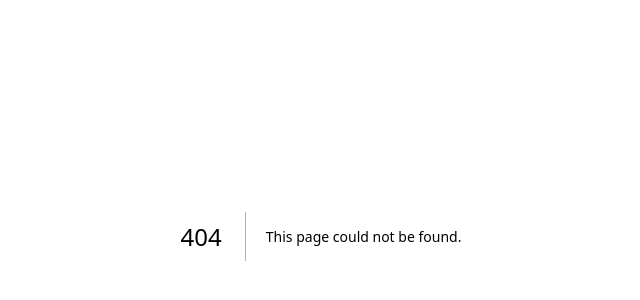
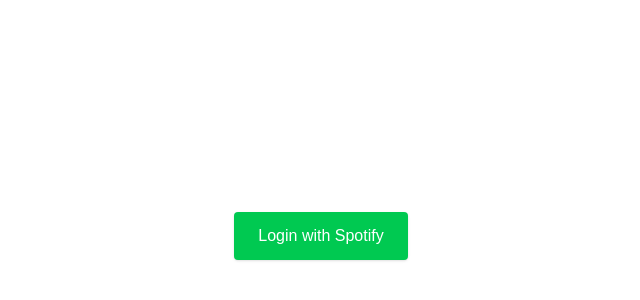
Before and after one commit to PatrykBielecki/spotify-playlist-organizer, a Next.js app: page /login in a window 1280 px wide. Before the commit this address had no page. Shown: the part 164-464 px from the top of the page, without its empty margins (319-959 px from the left). Built offline with nearby package versions, Linux system fonts and the light colour scheme.

Commit message:
Login page added

```diff
--- /dev/null
+++ b/src/app/login/page.tsx
@@ -0,0 +1,34 @@
+'use client';
+
+import { useEffect } from 'react';
+
+export default function LoginPage() {
+    const handleLogin = () => {
+        const clientId = process.env.NEXT_PUBLIC_SPOTIFY_CLIENT_ID!;
+        const redirectUri = process.env.NEXT_PUBLIC_BASE_URL + '/auth/callback';
+        const scopes = [
+            'user-read-private',
+            'user-read-email',
+            'playlist-read-private',
+            'playlist-modify-public',
+            'playlist-modify-private',
+        ].join(' ');
+
+        const loginUrl = `https://accounts.spotify.com/authorize?response_type=token&client_id=${clientId}&scope=${encodeURIComponent(
+            scopes
+        )}&redirect_uri=${encodeURIComponent(redirectUri)}&show_dialog=true`;
+
+        window.location.href = loginUrl;
+    };
+
+    return (
+        <div className="flex h-screen items-center justify-center">
+            <button
+                onClick={handleLogin}
+                className="bg-green-500 text-white px-6 py-3 rounded shadow hover:bg-green-600 transition"
+            >
+                Login with Spotify
+            </button>
+        </div>
+    );
+}
```
